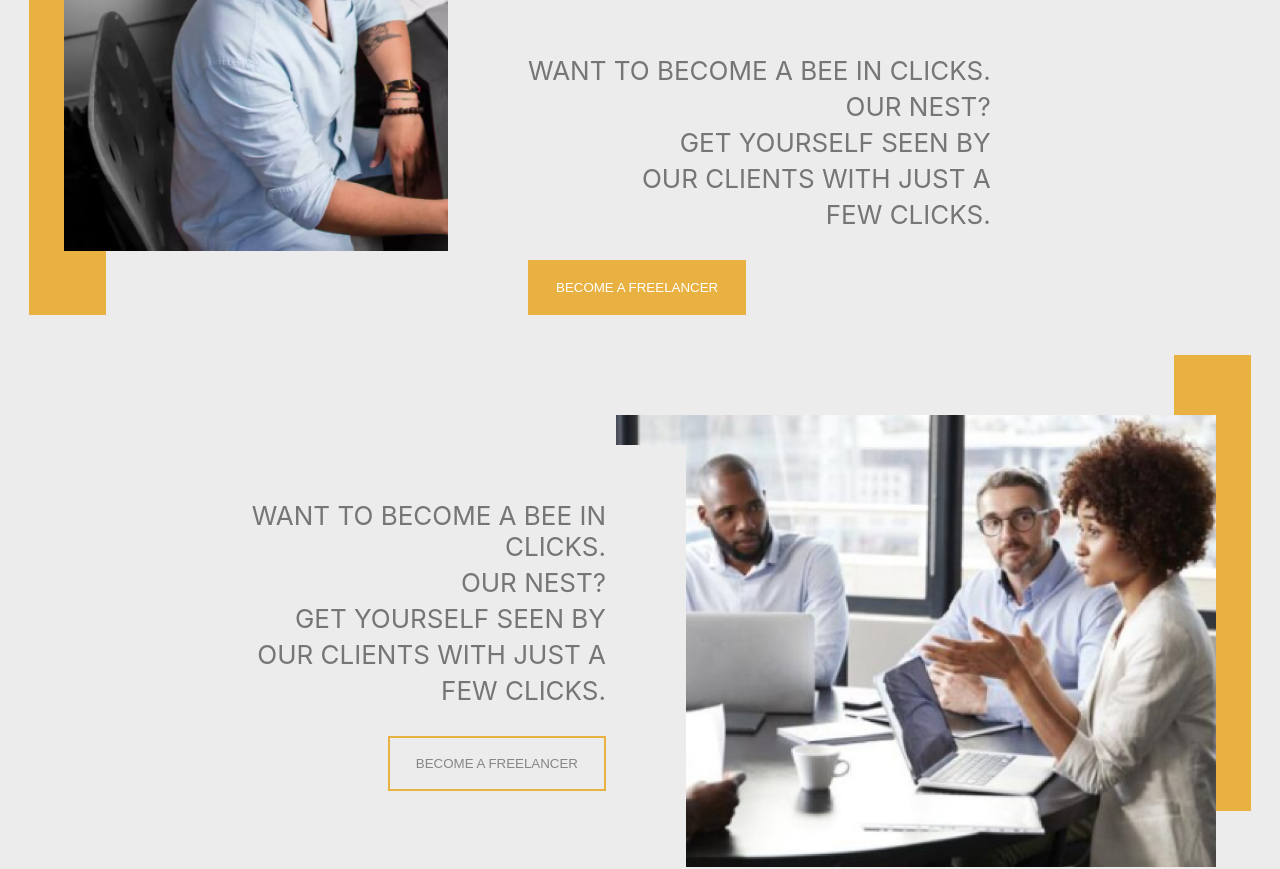
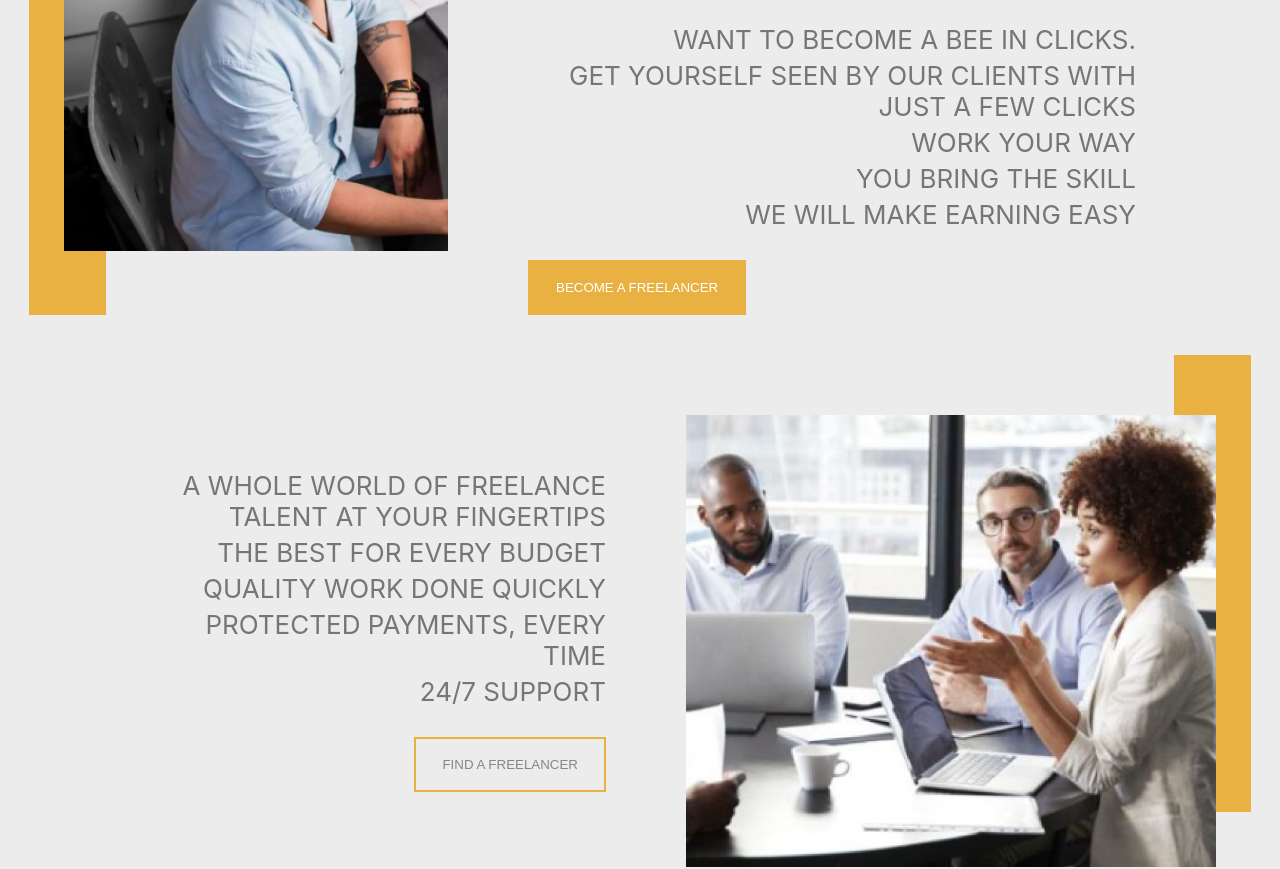
Before and after one commit to hault033092/FWP_GroupProject, a React (Create React App) app in the folder beelancer_main/frontend/: page / in a window 1280 px wide. Shown: the part 520-1389 px from the top of the page. Built offline with nearby package versions, Linux system fonts and the light colour scheme.

Commit message:
Update Home.jsx

```diff
--- a/beelancer_main/frontend/src/pages/Home.jsx
+++ b/beelancer_main/frontend/src/pages/Home.jsx
@@ -25,10 +25,10 @@ const Home = () => {
               </div>
               <div className="leftCol">
                 <p>WANT TO BECOME A BEE IN CLICKS.</p>
-                <p>OUR NEST?</p>
-                <p>GET YOURSELF SEEN BY</p>
-                <p>OUR CLIENTS WITH JUST A</p>
-                <p>FEW CLICKS.</p>
+                <p>GET YOURSELF SEEN BY OUR CLIENTS WITH JUST A FEW CLICKS</p>
+                <p>WORK YOUR WAY</p>
+                <p>YOU BRING THE SKILL</p>
+                <p>WE WILL MAKE EARNING EASY</p>
                 <Button txtColor="#fff" borderColor="#E9B141" bgColor="#E9B141">
                   BECOME A FREELANCER
                 </Button>
@@ -54,13 +54,13 @@ const Home = () => {
                 />
               </div>
               <div className="rightCol">
-                <p>WANT TO BECOME A BEE IN CLICKS.</p>
-                <p>OUR NEST?</p>
-                <p>GET YOURSELF SEEN BY</p>
-                <p>OUR CLIENTS WITH JUST A</p>
-                <p>FEW CLICKS.</p>
+                <p>A WHOLE WORLD OF FREELANCE TALENT AT YOUR FINGERTIPS</p>
+                <p>THE BEST FOR EVERY BUDGET</p>
+                <p>QUALITY WORK DONE QUICKLY</p>
+                <p>PROTECTED PAYMENTS, EVERY TIME</p>
+                <p>24/7 SUPPORT</p>
                 <Button txtColor="#22222280" borderColor="#E9B141" bgColor="transparent">
-                  BECOME A FREELANCER
+                  FIND A FREELANCER
                 </Button>
               </div>
             </div>
```
